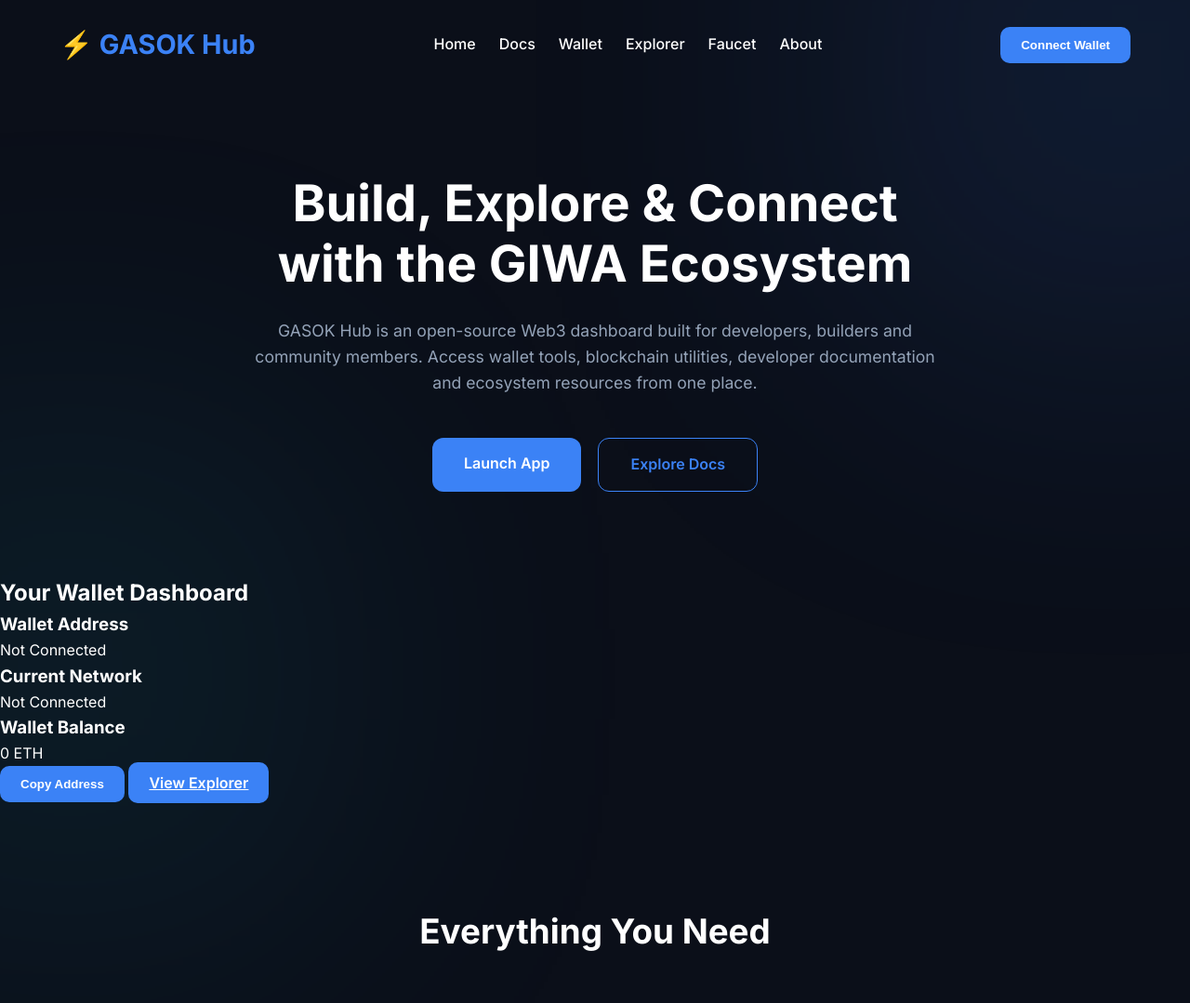
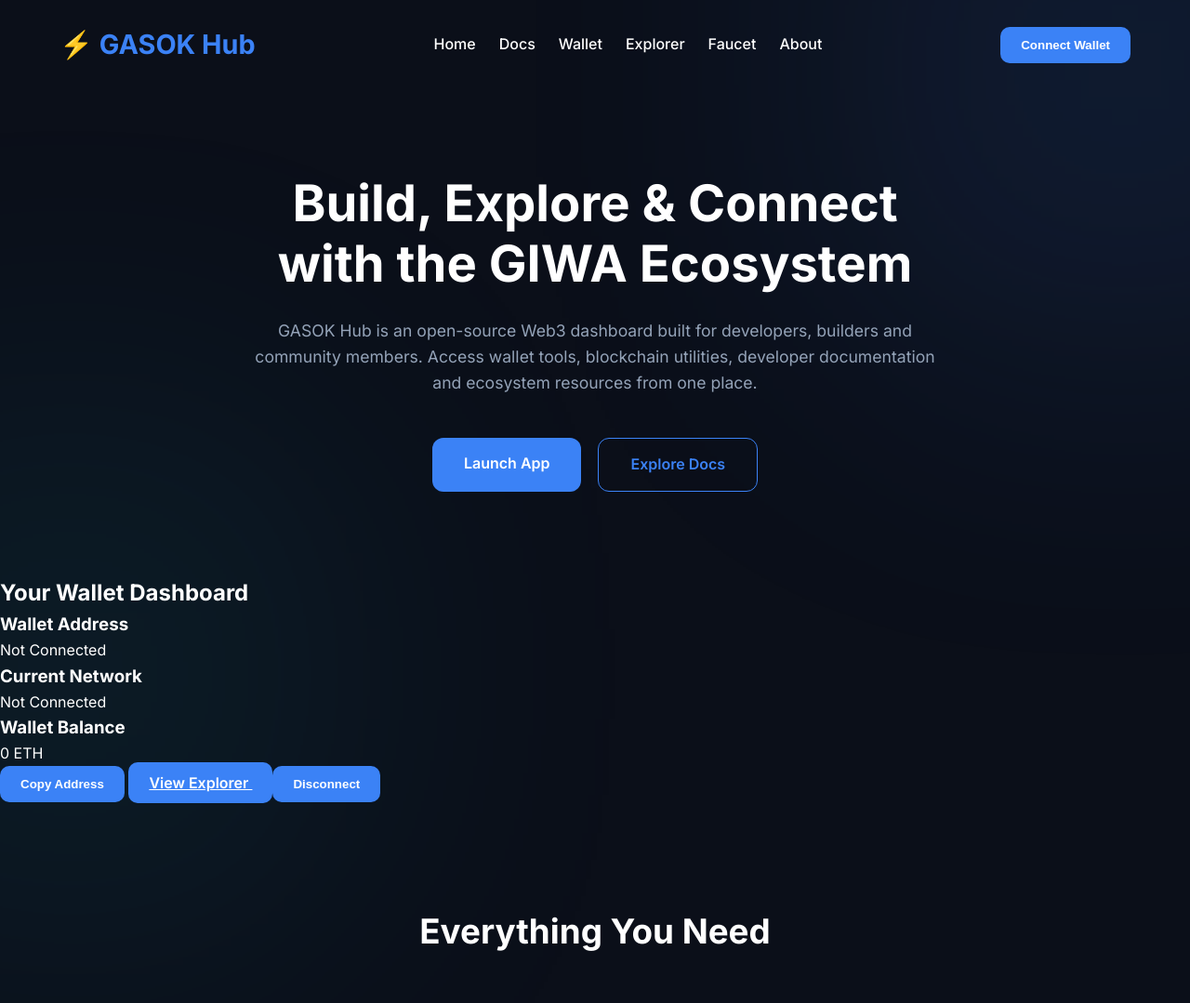
Before and after one commit to Babu9838/GASOK-Hub, a plain HTML site: page index.html in a window 1280 px wide. Shown: the top 1079 px of the page at 93% size. Drawn offline with Linux system fonts and the light colour scheme; a script that the page names is missing.

Commit message:
Update index.html

```diff
--- a/index.html
+++ b/index.html
@@ -163,6 +163,14 @@
 
     </a>
 
+    <button
+        id="disconnectWallet"
+        class="wallet-btn">
+
+        Disconnect
+
+    </button>
+
 </div>
 
         </div>
```
Lines whose indentation alone changed are shown as unchanged.
